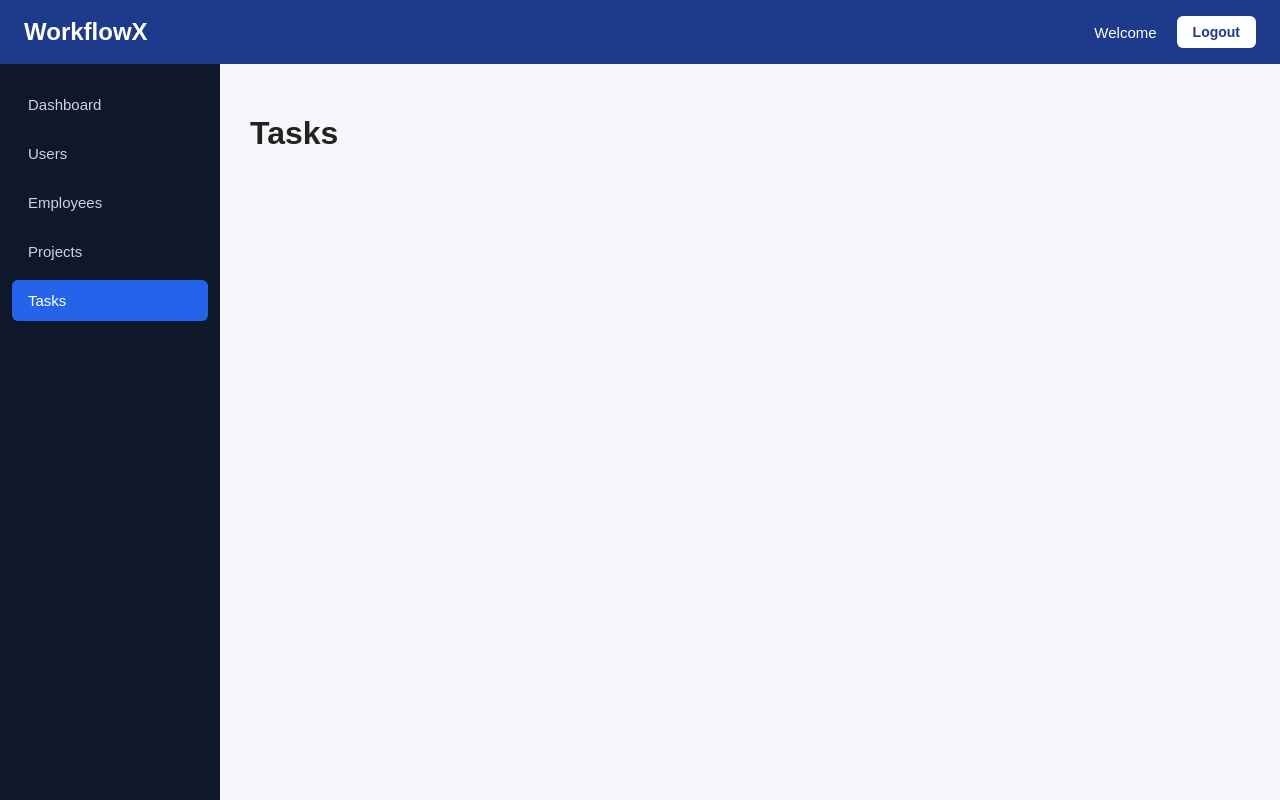
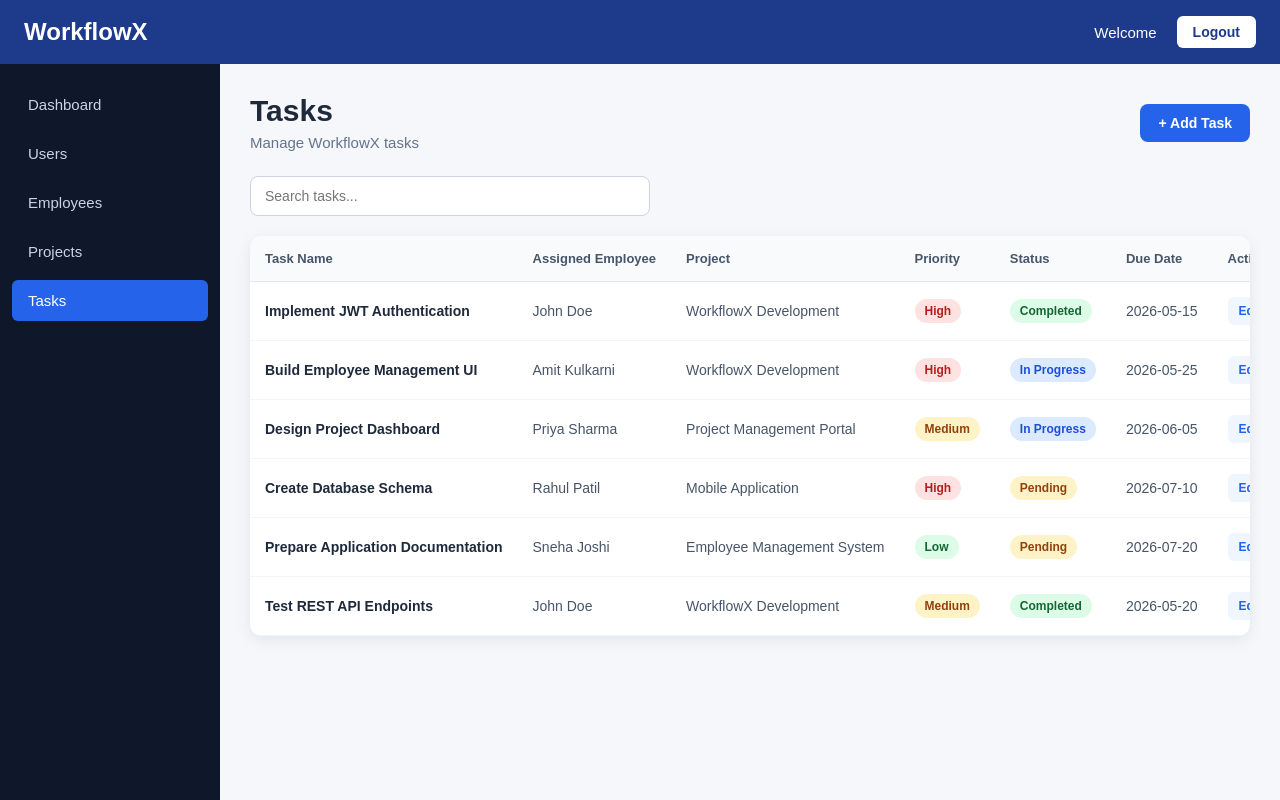
Before and after one commit to dhirajchandgude99-afk/WorkFlowX-Employee-Task-Project-Management, a React app in the folder frontend/: page /tasks in a window 1280 px wide. Built offline with nearby package versions, Linux system fonts and the light colour scheme; sample sign-in values are in the browser's storage; the HTML template or start-up script is replaced by a standard one.

Commit message:
Build WorkflowX tasks UI

```diff
--- /dev/null
+++ b/frontend/src/pages/Tasks.css
@@ -0,0 +1,216 @@
+.tasks-page {
+  width: 100%;
+}
+
+.tasks-header {
+  display: flex;
+  justify-content: space-between;
+  align-items: center;
+  margin-bottom: 25px;
+}
+
+.tasks-header h1 {
+  margin: 0 0 6px;
+  font-size: 30px;
+  color: #1e293b;
+}
+
+.tasks-header p {
+  margin: 0;
+  color: #64748b;
+  font-size: 15px;
+}
+
+.add-task-button {
+  border: none;
+  background: #2563eb;
+  color: white;
+  padding: 11px 18px;
+  border-radius: 8px;
+  font-size: 14px;
+  font-weight: 600;
+  cursor: pointer;
+}
+
+.add-task-button:hover {
+  background: #1d4ed8;
+}
+
+.tasks-toolbar {
+  margin-bottom: 20px;
+}
+
+.tasks-toolbar input {
+  width: 100%;
+  max-width: 400px;
+  padding: 11px 14px;
+  border: 1px solid #cbd5e1;
+  border-radius: 8px;
+  background: white;
+  font-size: 14px;
+  outline: none;
+}
+
+.tasks-toolbar input:focus {
+  border-color: #2563eb;
+}
+
+.tasks-card {
+  background: white;
+  border-radius: 12px;
+  box-shadow: 0 4px 15px rgba(15, 23, 42, 0.08);
+  overflow: hidden;
+}
+
+.table-container {
+  width: 100%;
+  overflow-x: auto;
+}
+
+.tasks-table {
+  width: 100%;
+  min-width: 1100px;
+  border-collapse: collapse;
+}
+
+.tasks-table thead {
+  background: #f8fafc;
+}
+
+.tasks-table th {
+  padding: 15px;
+  text-align: left;
+  font-size: 13px;
+  font-weight: 700;
+  color: #475569;
+  border-bottom: 1px solid #e2e8f0;
+  white-space: nowrap;
+}
+
+.tasks-table td {
+  padding: 15px;
+  font-size: 14px;
+  color: #475569;
+  border-bottom: 1px solid #f1f5f9;
+  white-space: nowrap;
+}
+
+.tasks-table tbody tr:hover {
+  background: #f8fafc;
+}
+
+.task-name {
+  font-weight: 600;
+  color: #1e293b !important;
+}
+
+/* Priority */
+
+.priority-badge {
+  display: inline-block;
+  padding: 5px 10px;
+  border-radius: 20px;
+  font-size: 12px;
+  font-weight: 600;
+}
+
+.priority-high {
+  background: #fee2e2;
+  color: #b91c1c;
+}
+
+.priority-medium {
+  background: #fef3c7;
+  color: #92400e;
+}
+
+.priority-low {
+  background: #dcfce7;
+  color: #166534;
+}
+
+/* Status */
+
+.task-status {
+  display: inline-block;
+  padding: 5px 10px;
+  border-radius: 20px;
+  font-size: 12px;
+  font-weight: 600;
+}
+
+.task-status-completed {
+  background: #dcfce7;
+  color: #166534;
+}
+
+.task-status-in-progress {
+  background: #dbeafe;
+  color: #1d4ed8;
+}
+
+.task-status-pending {
+  background: #fef3c7;
+  color: #92400e;
+}
+
+/* Actions */
+
+.task-actions {
+  display: flex;
+  gap: 8px;
+}
+
+.task-actions button {
+  border: none;
+  padding: 7px 11px;
+  border-radius: 6px;
+  font-size: 12px;
+  font-weight: 600;
+  cursor: pointer;
+}
+
+.edit-task-button {
+  background: #eff6ff;
+  color: #2563eb;
+}
+
+.edit-task-button:hover {
+  background: #dbeafe;
+}
+
+.delete-task-button {
+  background: #fef2f2;
+  color: #dc2626;
+}
+
+.delete-task-button:hover {
+  background: #fee2e2;
+}
+
+/* Empty State */
+
+.empty-tasks {
+  text-align: center !important;
+  padding: 35px !important;
+  color: #94a3b8 !important;
+  font-size: 14px !important;
+}
+
+/* Responsive */
+
+@media (max-width: 700px) {
+  .tasks-header {
+    flex-direction: column;
+    align-items: flex-start;
+    gap: 15px;
+  }
+
+  .add-task-button {
+    width: 100%;
+  }
+
+  .tasks-toolbar input {
+    max-width: 100%;
+  }
+}
--- /dev/null
+++ b/frontend/src/pages/Tasks.jsx
@@ -0,0 +1,186 @@
+import { useState } from 'react'
+import './Tasks.css'
+
+function Tasks() {
+  const [searchTerm, setSearchTerm] = useState('')
+
+  const tasks = [
+    {
+      id: 1,
+      name: 'Implement JWT Authentication',
+      employee: 'John Doe',
+      project: 'WorkflowX Development',
+      priority: 'High',
+      status: 'Completed',
+      dueDate: '2026-05-15',
+    },
+    {
+      id: 2,
+      name: 'Build Employee Management UI',
+      employee: 'Amit Kulkarni',
+      project: 'WorkflowX Development',
+      priority: 'High',
+      status: 'In Progress',
+      dueDate: '2026-05-25',
+    },
+    {
+      id: 3,
+      name: 'Design Project Dashboard',
+      employee: 'Priya Sharma',
+      project: 'Project Management Portal',
+      priority: 'Medium',
+      status: 'In Progress',
+      dueDate: '2026-06-05',
+    },
+    {
+      id: 4,
+      name: 'Create Database Schema',
+      employee: 'Rahul Patil',
+      project: 'Mobile Application',
+      priority: 'High',
+      status: 'Pending',
+      dueDate: '2026-07-10',
+    },
+    {
+      id: 5,
+      name: 'Prepare Application Documentation',
+      employee: 'Sneha Joshi',
+      project: 'Employee Management System',
+      priority: 'Low',
+      status: 'Pending',
+      dueDate: '2026-07-20',
+    },
+    {
+      id: 6,
+      name: 'Test REST API Endpoints',
+      employee: 'John Doe',
+      project: 'WorkflowX Development',
+      priority: 'Medium',
+      status: 'Completed',
+      dueDate: '2026-05-20',
+    },
+  ]
+
+  const filteredTasks = tasks.filter((task) => {
+    const search = searchTerm.toLowerCase()
+
+    return (
+      task.name.toLowerCase().includes(search) ||
+      task.employee.toLowerCase().includes(search) ||
+      task.project.toLowerCase().includes(search) ||
+      task.priority.toLowerCase().includes(search) ||
+      task.status.toLowerCase().includes(search)
+    )
+  })
+
+  return (
+    <div className="tasks-page">
+      <div className="tasks-header">
+        <div>
+          <h1>Tasks</h1>
+          <p>Manage WorkflowX tasks</p>
+        </div>
+
+        <button className="add-task-button">
+          + Add Task
+        </button>
+      </div>
+
+      <div className="tasks-toolbar">
+        <input
+          type="text"
+          placeholder="Search tasks..."
+          value={searchTerm}
+          onChange={(e) => setSearchTerm(e.target.value)}
+        />
+      </div>
+
+      <div className="tasks-card">
+        <div className="table-container">
+          <table className="tasks-table">
+            <thead>
+              <tr>
+                <th>Task Name</th>
+                <th>Assigned Employee</th>
+                <th>Project</th>
+                <th>Priority</th>
+                <th>Status</th>
+                <th>Due Date</th>
+                <th>Actions</th>
+              </tr>
+            </thead>
+
+            <tbody>
+              {filteredTasks.length > 0 ? (
+                filteredTasks.map((task) => (
+                  <tr key={task.id}>
+                    <td className="task-name">
+                      {task.name}
+                    </td>
+
+                    <td>
+                      {task.employee}
+                    </td>
+
+                    <td>
+                      {task.project}
+                    </td>
+
+                    <td>
+                      <span
+                        className={`priority-badge priority-${task.priority.toLowerCase()}`}
+                      >
+                        {task.priority}
+                      </span>
+                    </td>
+
+                    <td>
+                      <span
+                        className={`task-status ${
+                          task.status === 'Completed'
+                            ? 'task-status-completed'
+                            : task.status === 'In Progress'
+                            ? 'task-status-in-progress'
+                            : 'task-status-pending'
+                        }`}
+                      >
+                        {task.status}
+                      </span>
+                    </td>
+
+                    <td>
+                      {task.dueDate}
+                    </td>
+
+                    <td>
+                      <div className="task-actions">
+                        <button className="edit-task-button">
+                          Edit
+                        </button>
+
+                        <button className="delete-task-button">
+                          Delete
+                        </button>
+                      </div>
+                    </td>
+                  </tr>
+                ))
+              ) : (
+                <tr>
+                  <td
+                    colSpan="7"
+                    className="empty-tasks"
+                  >
+                    No tasks found
+                  </td>
+                </tr>
+              )}
+            </tbody>
+          </table>
+        </div>
+      </div>
+    </div>
+  )
+}
+
+export default Tasks
--- a/frontend/src/routes/AppRoutes.jsx
+++ b/frontend/src/routes/AppRoutes.jsx
@@ -2,6 +2,7 @@ import { BrowserRouter, Routes, Route } from 'react-router-dom'
 import Users from '../pages/Users'
 import Employees from '../pages/Employees'
 import Projects from '../pages/Projects'
+import Tasks from '../pages/Tasks'
 import Login from '../pages/Login'
 import Dashboard from '../pages/Dashboard'
 import ProtectedRoute from './ProtectedRoute'
@@ -53,7 +54,7 @@ function AppRoutes() {
 
             <Route
               path="/tasks"
-              element={<h1>Tasks</h1>}
+              element={<Tasks />}
             />
 
           </Route>
```
